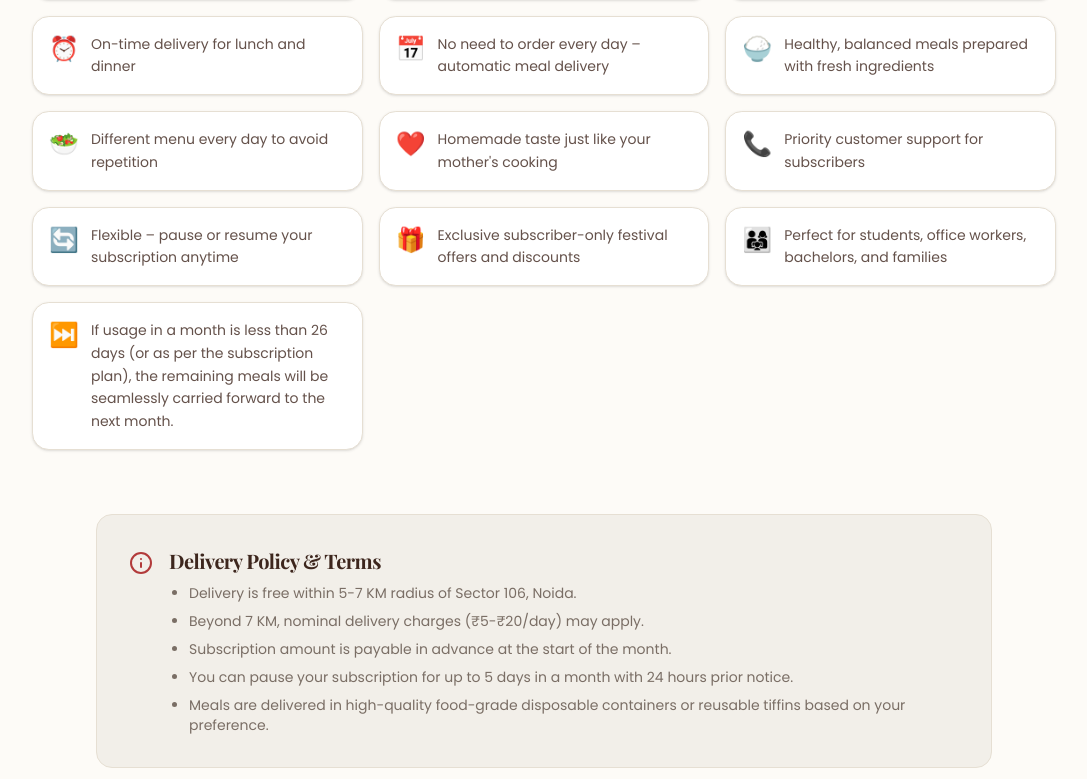
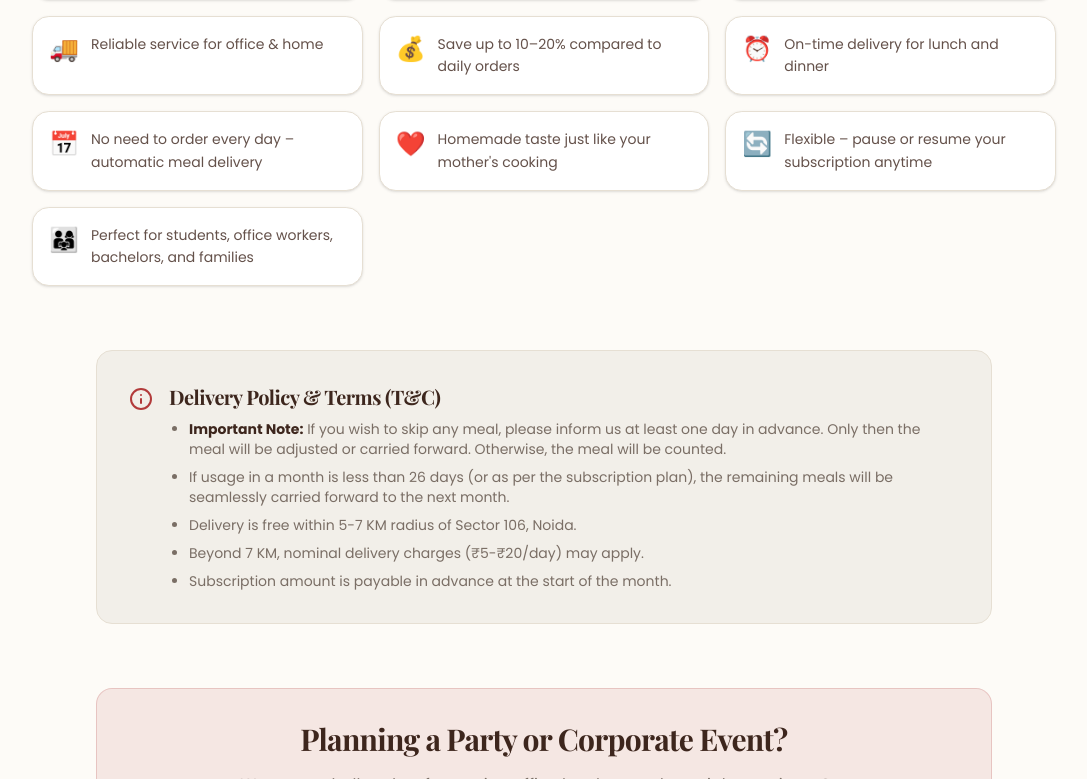
Before and after one commit to weber011/mummyfoodhub1, a Next.js app: page /subscription in a window 1280 px wide. Shown: the part 1161-1940 px from the top of the page, without its empty margins (96-1183 px from the left). Built offline with nearby package versions, Linux system fonts and the light colour scheme; a web font is replaced by a local one.

Commit message:
Update subscription benefits and per-plate delivery charge

```diff
--- a/src/app/subscription/page.tsx
+++ b/src/app/subscription/page.tsx
@@ -88,18 +88,15 @@ export default function SubscriptionPage() {
           <div className="grid grid-cols-1 sm:grid-cols-2 lg:grid-cols-3 gap-4">
             {[
               { icon: "🍛", text: "Fresh, hygienic home-cooked meals every day" },
+              { icon: "🫓", text: "Twice a week, you'll receive extra rotis, or raita once a week." },
+              { icon: "🥗", text: "Daily changing menu (no repetition)" },
+              { icon: "🚚", text: "Reliable service for office & home" },
               { icon: "💰", text: "Save up to 10–20% compared to daily orders" },
-              { icon: "🚚", text: "Free delivery within the service area" },
               { icon: "⏰", text: "On-time delivery for lunch and dinner" },
               { icon: "📅", text: "No need to order every day – automatic meal delivery" },
-              { icon: "🍚", text: "Healthy, balanced meals prepared with fresh ingredients" },
-              { icon: "🥗", text: "Different menu every day to avoid repetition" },
               { icon: "❤️", text: "Homemade taste just like your mother's cooking" },
-              { icon: "📞", text: "Priority customer support for subscribers" },
               { icon: "🔄", text: "Flexible – pause or resume your subscription anytime" },
-              { icon: "🎁", text: "Exclusive subscriber-only festival offers and discounts" },
               { icon: "👨‍👩‍👧", text: "Perfect for students, office workers, bachelors, and families" },
-              { icon: "⏭️", text: "If usage in a month is less than 26 days (or as per the subscription plan), the remaining meals will be seamlessly carried forward to the next month." },
             ].map((benefit, i) => (
               <motion.div
                 key={i}
@@ -121,13 +118,13 @@ export default function SubscriptionPage() {
           <div className="flex items-start gap-4">
             <Info className="w-6 h-6 text-primary shrink-0 mt-1" />
             <div>
-              <h4 className="text-xl font-heading font-bold text-foreground mb-2">Delivery Policy & Terms</h4>
+              <h4 className="text-xl font-heading font-bold text-foreground mb-2">Delivery Policy & Terms (T&C)</h4>
               <ul className="list-disc pl-5 space-y-2 text-muted-foreground text-sm font-subheading">
+                <li><strong className="text-foreground">Important Note:</strong> If you wish to skip any meal, please inform us at least one day in advance. Only then the meal will be adjusted or carried forward. Otherwise, the meal will be counted.</li>
+                <li>If usage in a month is less than 26 days (or as per the subscription plan), the remaining meals will be seamlessly carried forward to the next month.</li>
                 <li>Delivery is free within 5-7 KM radius of Sector 106, Noida.</li>
                 <li>Beyond 7 KM, nominal delivery charges (₹5-₹20/day) may apply.</li>
                 <li>Subscription amount is payable in advance at the start of the month.</li>
-                <li>You can pause your subscription for up to 5 days in a month with 24 hours prior notice.</li>
-                <li>Meals are delivered in high-quality food-grade disposable containers or reusable tiffins based on your preference.</li>
               </ul>
             </div>
           </div>
--- a/src/components/shared/CartDrawer.tsx
+++ b/src/components/shared/CartDrawer.tsx
@@ -44,8 +44,8 @@ export function CartDrawer() {
 
   // Sector-based delivery charge lookup
   const sectorBaseCharge = SECTOR_CHARGES[form.sector] ?? 10;
-  let deliveryBase = sectorBaseCharge;
-  if (form.deliveryType === "Doorstep (+₹10)") deliveryBase += 10;
+  const perPlateCharge = sectorBaseCharge + (form.deliveryType === "Doorstep (+₹10/item)" ? 10 : 0);
+  const deliveryBase = perPlateCharge * (totalItems > 0 ? totalItems : 1);
 
   let discountRatio = 0;
   let discountMsg = "";
@@ -64,7 +64,7 @@ export function CartDrawer() {
     const itemLines = cart.map((i) => `  • ${i.quantity}x ${i.title}${i.extras && i.extras.length > 0 ? ` (+ ${i.extras.map(e => e.name).join(', ')})` : ''} — ₹${(i.price + (i.extras?.reduce((s, e) => s + e.price, 0) || 0)) * i.quantity}`).join("\n");
     const sectorLabel = SECTOR_OPTIONS.find(s => s.value === form.sector)?.label ?? `Sector ${form.sector}`;
     const deliveryTypeLabel = form.deliveryType;
-    const addressDetails = `${form.address}, ${sectorLabel}${form.deliveryType === "Doorstep (+₹10)" ? `, Floor/Flat: ${form.floor}` : ''}`;
+    const addressDetails = `${form.address}, ${sectorLabel}${form.deliveryType === "Doorstep (+₹10/item)" ? `, Floor/Flat: ${form.floor}` : ''}`;
 
     // Add custom fields to message
     const customFieldsText = Object.entries(form.customFields).filter(([_, v]) => v).map(([k, v]) => `\n🔹 *${k}:* ${v}`).join('');
@@ -254,14 +254,14 @@ export function CartDrawer() {
                         >
                           {SECTOR_OPTIONS.map(s => (
                             <option key={s.value} value={s.value}>
-                              {s.label} — ₹{s.charge}
+                              {s.label} — ₹{s.charge}/item
                             </option>
                           ))}
                         </select>
                         <ChevronDown className="pointer-events-none absolute right-2 top-1/2 -translate-y-1/2 w-4 h-4 text-muted-foreground" />
                       </div>
                       <p className="text-xs text-primary font-semibold mt-1 pl-0.5">
-                        Delivery: ₹{SECTOR_CHARGES[form.sector] ?? 10}
+                        Base Delivery: ₹{SECTOR_CHARGES[form.sector] ?? 10}/item
                       </p>
                     </div>
                     {/* Deliver To */}
@@ -275,7 +275,7 @@ export function CartDrawer() {
                         >
                           <option value="Office Gate">Office Gate</option>
                           <option value="Main Gate of House">Main Gate of House</option>
-                          <option value="Doorstep (+₹10)">Doorstep (+₹10)</option>
+                          <option value="Doorstep (+₹10/item)">Doorstep (+₹10/item)</option>
                         </select>
                         <ChevronDown className="pointer-events-none absolute right-2 top-1/2 -translate-y-1/2 w-4 h-4 text-muted-foreground" />
                       </div>
@@ -283,7 +283,7 @@ export function CartDrawer() {
                   </div>
 
                   <AnimatePresence>
-                    {form.deliveryType === "Doorstep (+₹10)" && (
+                    {form.deliveryType === "Doorstep (+₹10/item)" && (
                       <motion.div
                         initial={{ opacity: 0, height: 0 }}
                         animate={{ opacity: 1, height: "auto" }}
@@ -296,7 +296,7 @@ export function CartDrawer() {
                           </label>
                           <input
                             type="text"
-                            placeholder="e.g. 5th Floor, Tower B, Flat 501"
+                            placeholder="E.g., 3rd Floor, Flat 302"
                             value={form.floor}
                             onChange={(e) => setForm({ ...form, floor: e.target.value })}
                             className="w-full border border-border rounded-lg px-3 py-2 text-sm focus:outline-none focus:border-primary transition-colors font-subheading"
```
